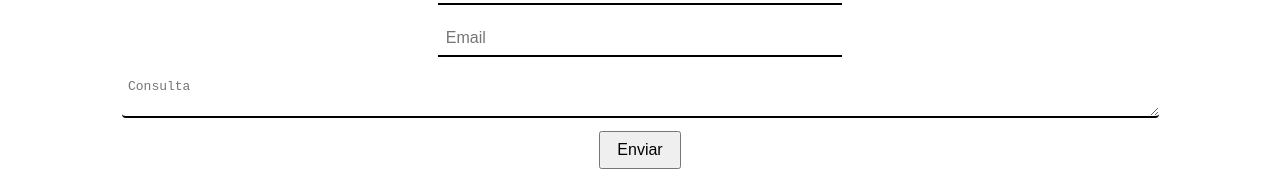
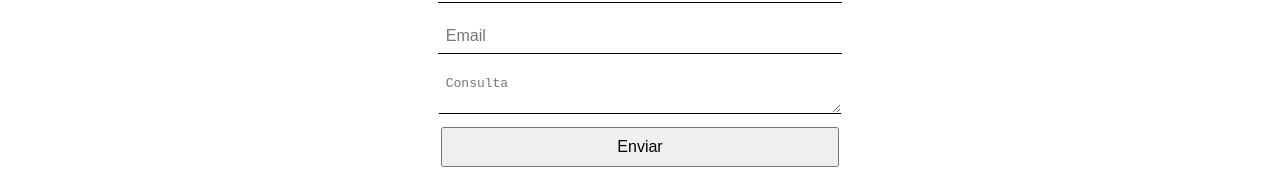
Before and after one commit to iairbaron/Landing-project, a React (Create React App) app: page / in a window 1280 px wide. Shown: the part 666-835 px from the top of the page. Built offline with nearby package versions, Linux system fonts and the light colour scheme.

Commit message:
Commit formulario

```diff
--- a/src/components/commons/form/Formulario.jsx
+++ b/src/components/commons/form/Formulario.jsx
@@ -3,11 +3,12 @@ import React from "react";
 function Formulario() {
   const inputStyle = {
     border: "none",
-    borderBottom: "2px solid black",
+    borderBottom: "1px solid black",
     marginBottom: "1em",
     width: "30.35vw",
     padding: "0.5em",
     fontSize: "1em",
+
   };
 
   return (
@@ -18,9 +19,7 @@ function Formulario() {
         type="text"
         placeholder="Nombre"
         style={{
-          ...inputStyle,
-          borderBottomLeftRadius: 0,
-          borderBottomRightRadius: 0,
+          ...inputStyle
         }}
       />
       <input
@@ -28,8 +27,6 @@ function Formulario() {
         placeholder="Apellido"
         style={{
           ...inputStyle,
-          borderBottomLeftRadius: 0,
-          borderBottomRightRadius: 0,
         }}
       />
       <input
@@ -37,20 +34,16 @@ function Formulario() {
         placeholder="Email"
         style={{
           ...inputStyle,
-          borderBottomLeftRadius: 0,
-          borderBottomRightRadius: 0,
+
         }}
       />
       <textarea
         placeholder="Consulta"
         style={{
           ...inputStyle,
-          borderBottomLeftRadius: "0.3em",
-          borderBottomRightRadius: "0.3em",
-          width: "80%",
         }}
       ></textarea>
-      <button type="submit" style={{ fontSize: "1em", padding: "0.5em 1em" }}>
+      <button type="submit" style={{fontSize: "1em", width:"31.1vw", height:"5vh",   }}>
         Enviar
       </button>
     </form>
```
Also changed, not shown: src/components/commons/form/Input.jsx (added), src/components/commons/form/inputs/Input.jsx (deleted).
